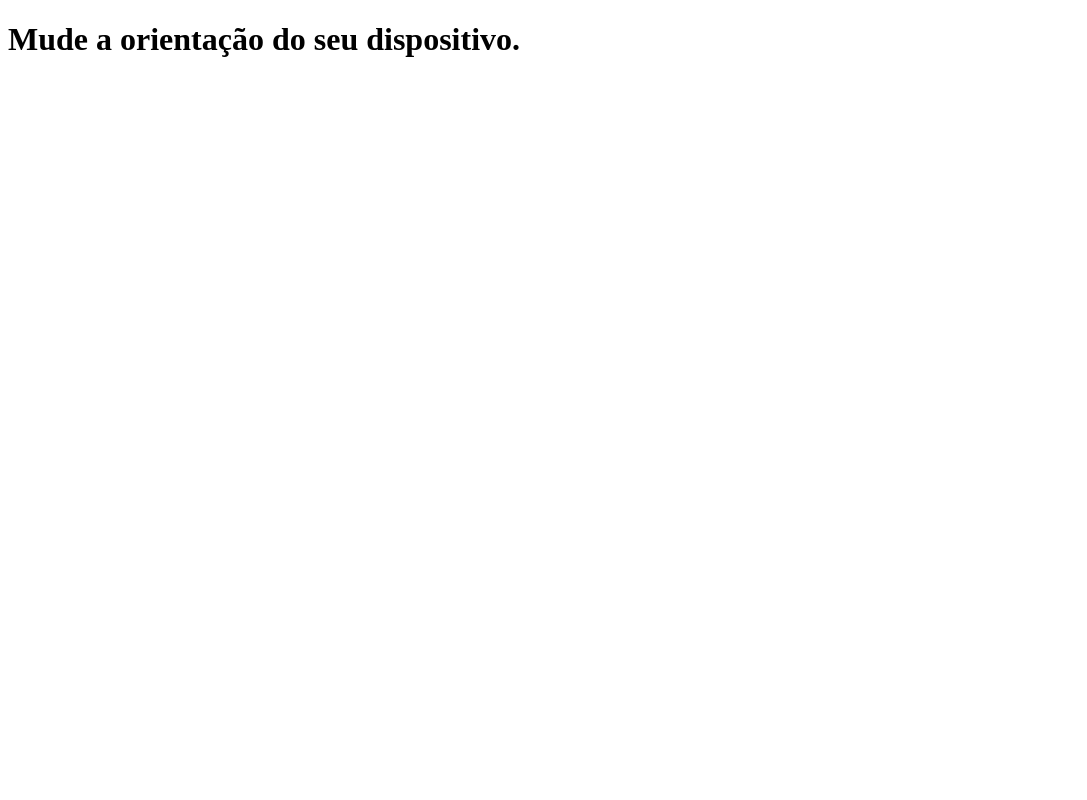
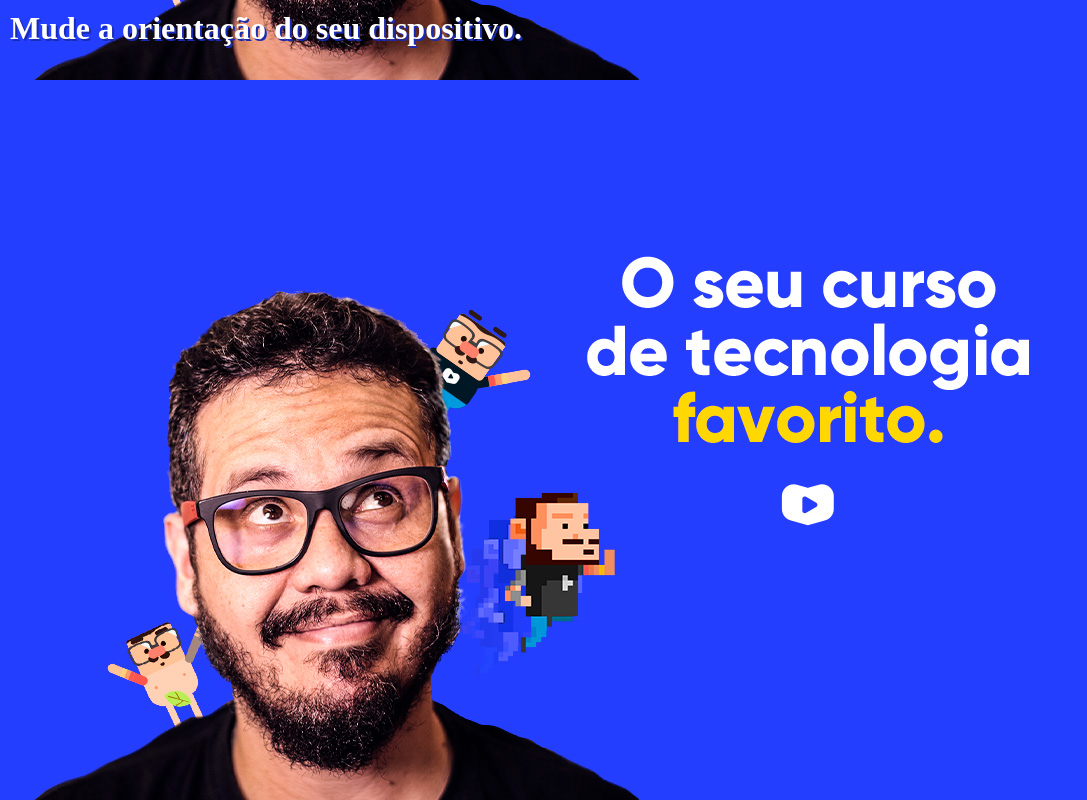
Before and after one commit to Will-rsn/Html-CSS, a plain HTML site: page exercicios/ex026/mq002/index.html in a window 1280 px wide. Shown: the whole page, without its empty margins (0-1087 px from the left). Drawn offline with Linux system fonts and the light colour scheme.

Commit message:
exercício

```diff
--- a/exercicios/ex026/mq002/estilo/style.css
+++ b/exercicios/ex026/mq002/estilo/style.css
@@ -1 +1,20 @@
 @charset "UTF-8";
+
+* {
+    margin: 0px;
+    padding: 0px;
+}
+
+html, body {
+    width: 100vw;
+    height: 100vh;
+    background-color: #233eff;
+    background-size: contain;
+    background-repeat: no-repeat;
+}
+
+h1 {
+    color: white;
+    text-shadow: 2px 2px 0px #192bb1;
+    padding: 10px;
+}
--- a/exercicios/ex026/mq002/estilos/paisagem.css
+++ b/exercicios/ex026/mq002/estilos/paisagem.css
@@ -1 +1,6 @@
 @charset "UTF-8";
+
+body {
+    background: url(../imagens/cev-landscape.jpg);
+    background-position: left bottom;
+}
--- a/exercicios/ex026/mq002/estilos/retrato.css
+++ b/exercicios/ex026/mq002/estilos/retrato.css
@@ -1 +1,6 @@
 @charset "UTF-8";
+
+body {
+    background: url(../imagens/cev-portrait.jpg);
+    background-position: center bottom;
+}
```
